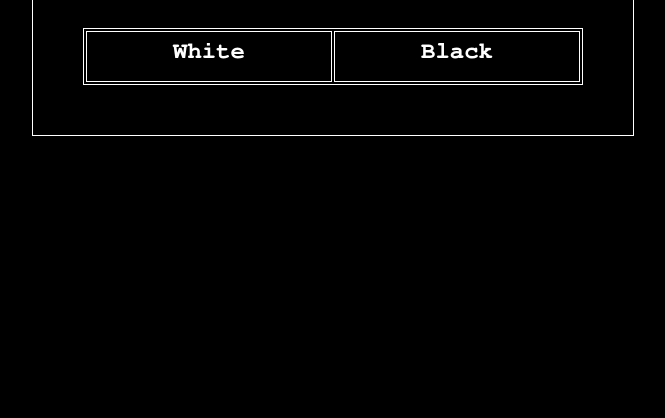
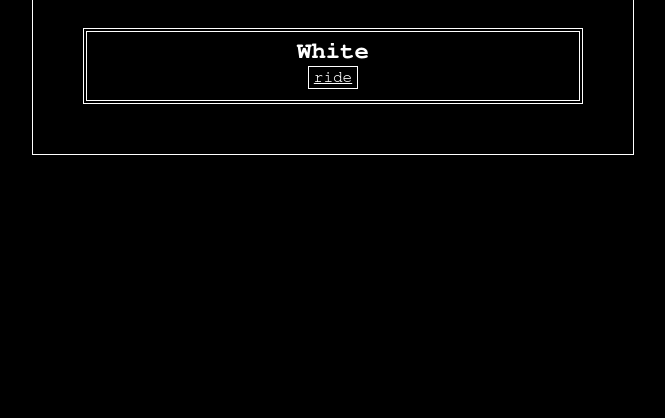
Before and after one commit to mrjoosbox/Nocturnal, a plain HTML site: page t.html in a window 1280 px wide. Shown: the part 382-800 px from the top of the page, without its empty margins (307-972 px from the left). Drawn offline with Linux system fonts and the light colour scheme.

Commit message:
Remove Black team section from team table
Removed the Black team section from the table.

```diff
--- a/t.html
+++ b/t.html
@@ -25,9 +25,7 @@
                     <tr>
                         <td>
                             <h2>White</h2>
-                        </td>
-                        <td>
-                            <h2>Black</h2>
+                            <a href="wc.html">ride</ahref>
                         </td>
                     </tr>
                 </table>
```
